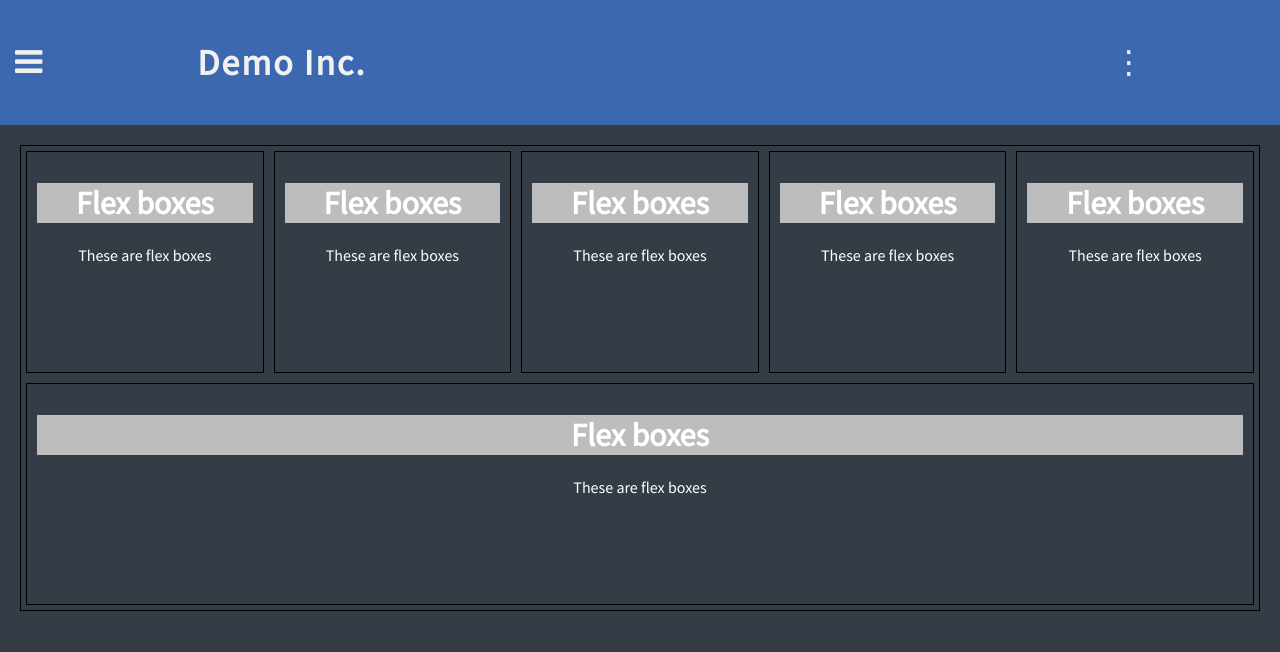
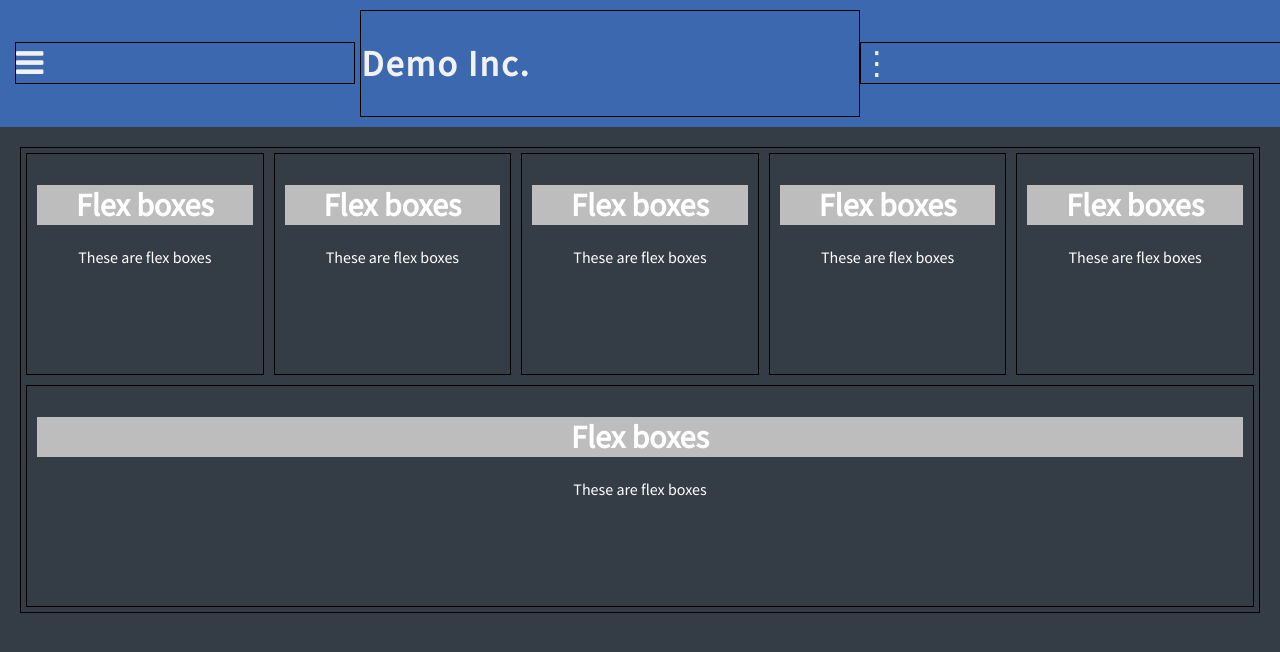
Before and after one commit to pradeep13794/Learning-AngularJs, a website: page index.html in a window 1280 px wide. Drawn offline with nearby package versions, Linux system fonts and the light colour scheme; some packages are replaced by stand-ins of ours; some icons are missing.

Commit message:
done css chnages only

```diff
--- a/app.css
+++ b/app.css
@@ -69,39 +69,34 @@ ul{
   padding: 10px;
   display: flex;
   align-items: center;
-  /* justify-content: space-around; */
-  align-content: space-between;
+  justify-content: space-around;
   flex-flow: row wrap;
 }
-.menu-icon{
-  flex: 1;
-  order: -1;
-  font-size: 2em;
+.nav-item{
   color: #f1f1f1;
   cursor: pointer;
+  flex-grow: 1;
+  flex-shrink: 0;
+  border: 1px solid black;
+}
+.menu-icon{
+  flex-basis: 10px;
+  font-size: 2em;
   margin: 5px;
   align-self: center;
 }
 .banner{
-  flex: 5;
-  order:0;
-  color: #f1f1f1;
+  flex-basis: : 900px;
   letter-spacing: 2px;
   font-size: 1.5em;
-  align-self: baseline;
 }
 .options{
-  cursor: pointer;
-  flex: 1;
+  flex-basis: 100px;
   align-self: center;
   font-size: 32px;
-  color: #f1f1f1;
-  transition: 1s cubic-bezier(0.68, -0.55, 0.27, 1.55);
-  padding: 10px 0px 10px 30px;
+  //transition: 1s cubic-bezier(0.68, -0.55, 0.27, 1.55);
 }
 .options span{
-  display: flex;
-  align-self:self-end;
 }
 .container{
   margin: 20px;
@@ -118,6 +113,7 @@ ul{
   text-align: center;
   height: 200px;
   color: #fff;
+  overflow: hidden;
 }
 h1{
   background-color: #bdbdbd;
--- a/index.html
+++ b/index.html
@@ -19,13 +19,13 @@
   </head>
   <body ng-app="demoApp" ng-controller="navbar">
     <nav class="navbar">
-      <div class="menu-icon">
+      <div class="nav-item menu-icon">
         <i ng-click="toggleNav()" ng-class="canDisplay?'fa fa-arrow-left':'fa fa-bars'"></i>
       </div>
-      <div class="banner">
+      <div class="nav-item banner">
         <h2>Demo Inc.</h2>
       </div>
-      <div class="options"><span>&#8942;</span></div>
+      <div class="nav-item options"><span>&#8942;</span></div>
     </nav>
     <div class="sidebar" id="nav" ng-class="canDisplay?'sidebarShow':'sidebarHide'">
       <div class="menu-item">
```
